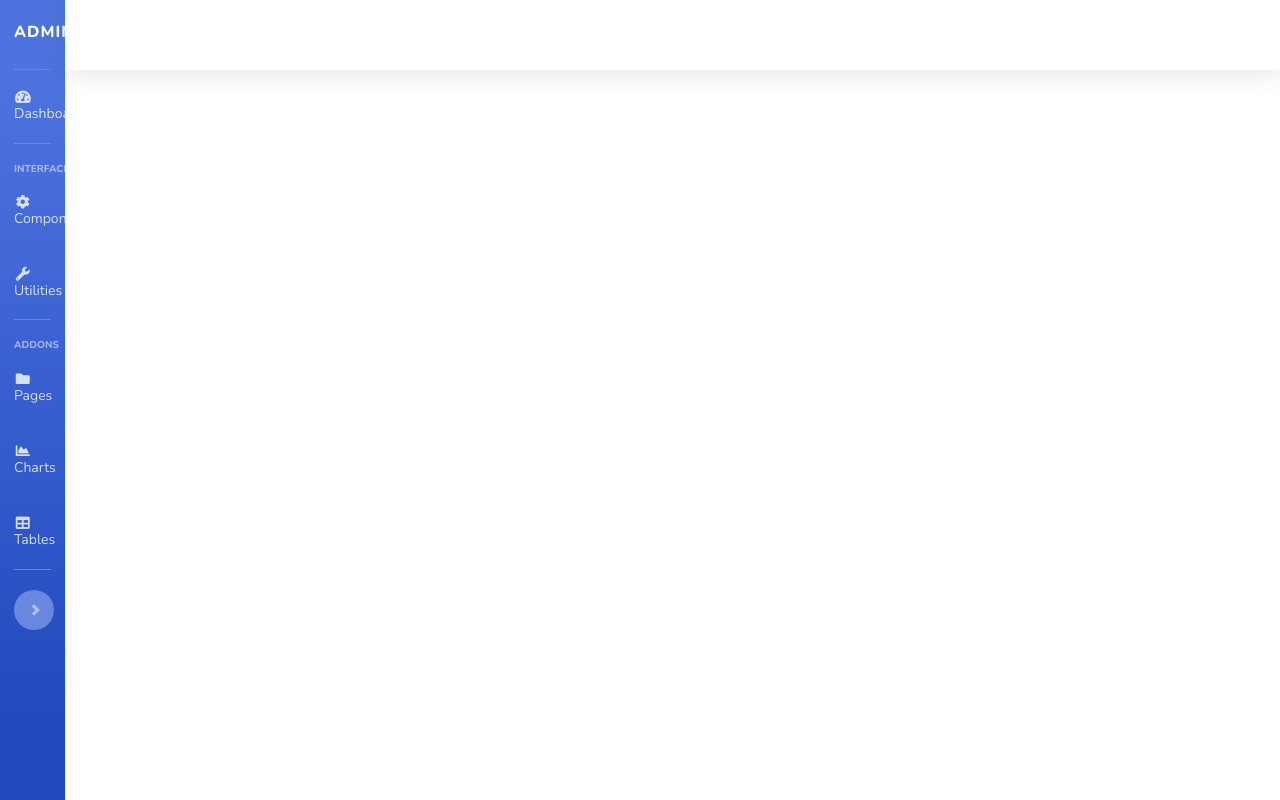
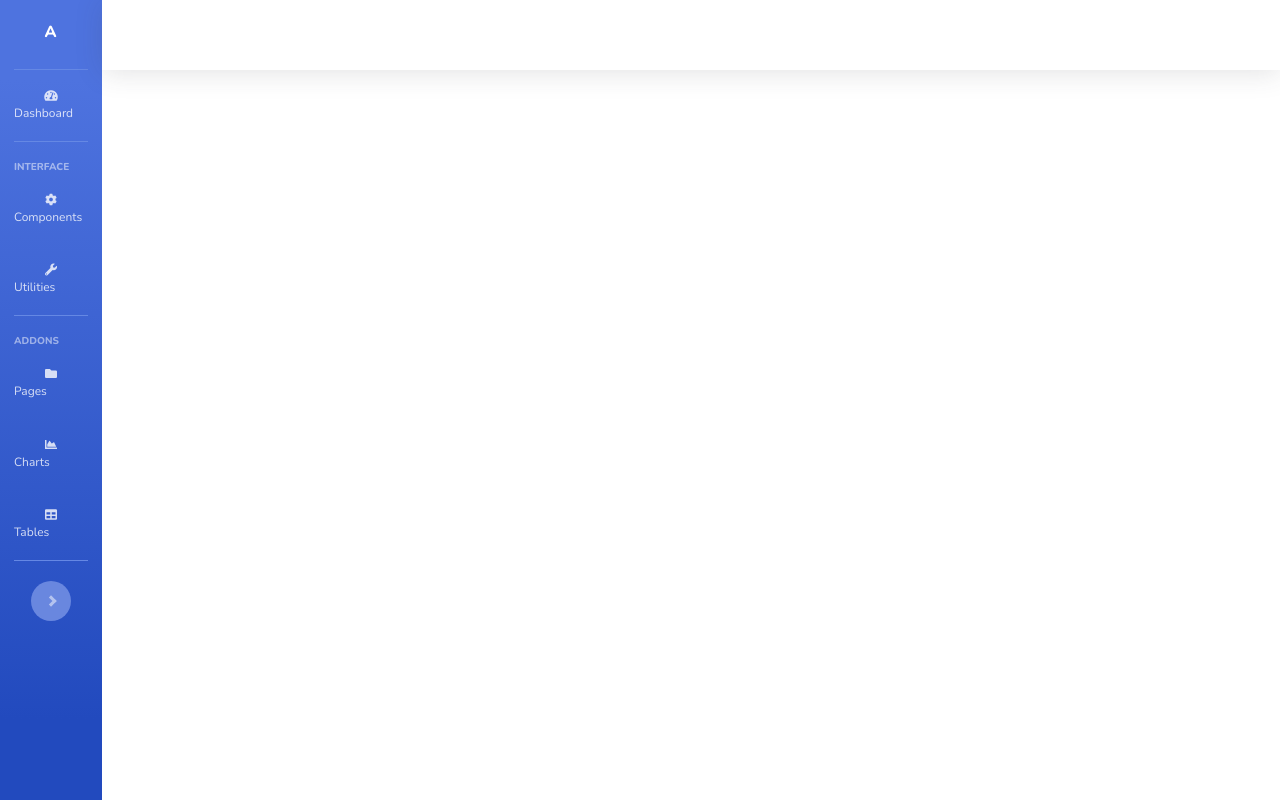
Before and after one commit to st63/newExample, a plain HTML site: page index.html in a window 1280 px wide. Both pictures are taken after a click on the element 97 px from the left and 512 px from the top of the page. Drawn offline with nearby package versions, Linux system fonts and the light colour scheme.

Commit message:
mini sidebar

```diff
--- a/index.html
+++ b/index.html
@@ -21,7 +21,7 @@
             <div class="nav">
                 <div class="nav__box">
                     <div class="nav__item">
-                        <a href="" class="nav__link"><i class="fas fa-fw fa-tachometer-alt"></i>Dashboard</a>
+                        <div class="nav__link"><i class="fas fa-fw fa-tachometer-alt"></i>Dashboard</div>
                     </div>
                 </div>
                 <div class="nav__box">
@@ -71,10 +71,10 @@
                         </div>
                     </div>
                     <div class="nav__item">
-                        <a href="" class="nav__link"><i class="fas fa-fw fa-chart-area"></i>Charts</a>
+                        <div class="nav__link"><i class="fas fa-fw fa-chart-area"></i>Charts</div>
                     </div>
                     <div class="nav__item">
-                        <a href="" class="nav__link"><i class="fas fa-fw fa-table"></i>Tables</a>
+                        <div class="nav__link"><i class="fas fa-fw fa-table"></i>Tables</div>
                     </div>
                 </div>
                 <div class="nav__box">
--- a/script.js
+++ b/script.js
@@ -15,6 +15,11 @@ $(function () {
 
     $('.btn').click(function () {
         $('.sidebar').toggleClass('size');
+        if ($('.sidebar').hasClass('size')) {
+            $('.size').children('.logo').text('A');
+        } else {
+            $('.sidebar').children('.logo').text('ADMIN');
+        }
     });
 
 });
--- a/style.css
+++ b/style.css
@@ -67,7 +67,20 @@
     opacity: 1;
   }
   .size{
-    width: 65px;
+    width: 102px;
+  }
+  .size .nav__link{
+    font-size: 12px;
+  }
+  .size .fas{
+    margin:0 25% 5px 25%;
+    width:50%;
+  }
+  .size .nav__title{
+    margin: 0 auto;
+  }
+  .size .nav__link--arrow{
+    display: none;
   }
   .nav__link--arrow{
     width: 60px;
```
